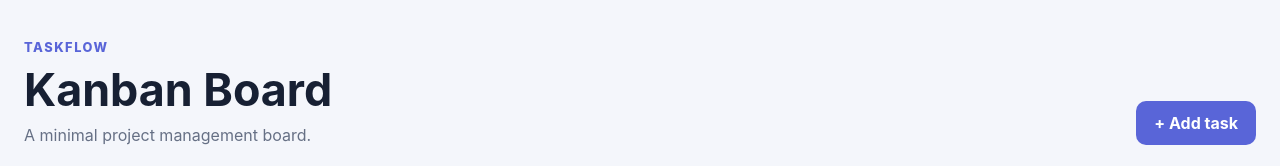
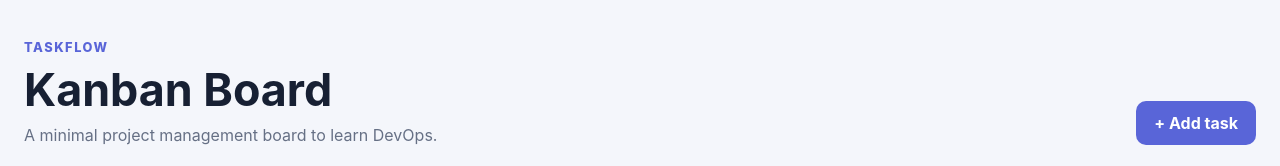
Before and after one commit to iagooteroc/kanban-platform, a plain HTML site: page index.html in a window 1280 px wide. Shown: the top 166 px of the page. Drawn offline with Linux system fonts and the light colour scheme.

Commit message:
feat: small change to landing page

```diff
--- a/index.html
+++ b/index.html
@@ -12,7 +12,7 @@
     <div>
       <p class="eyebrow">TaskFlow</p>
       <h1>Kanban Board</h1>
-      <p class="subtitle">A minimal project management board.</p>
+      <p class="subtitle">A minimal project management board to learn DevOps.</p>
     </div>
     <button id="add-task-btn" class="primary-btn">+ Add task</button>
   </header>
```
